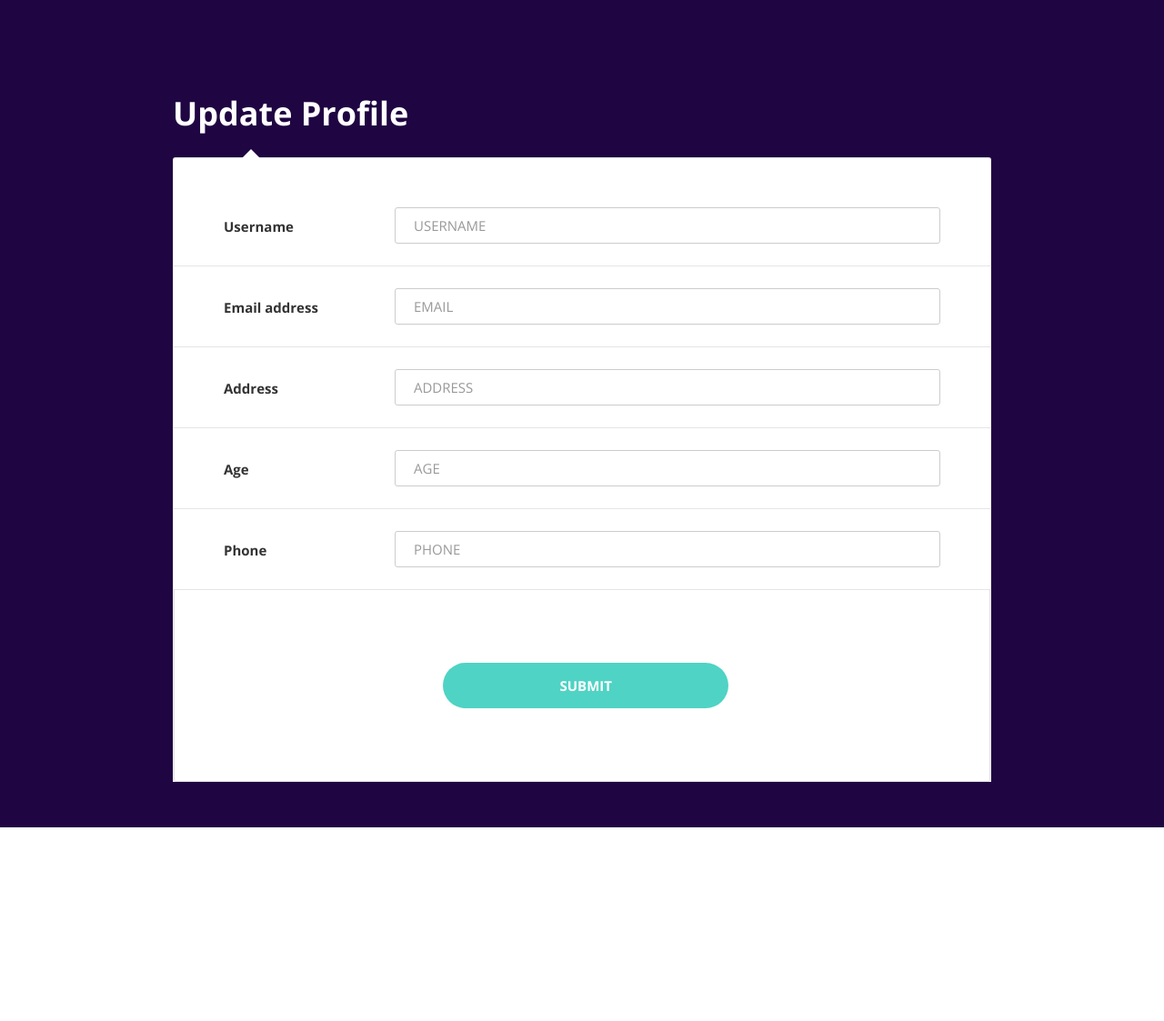
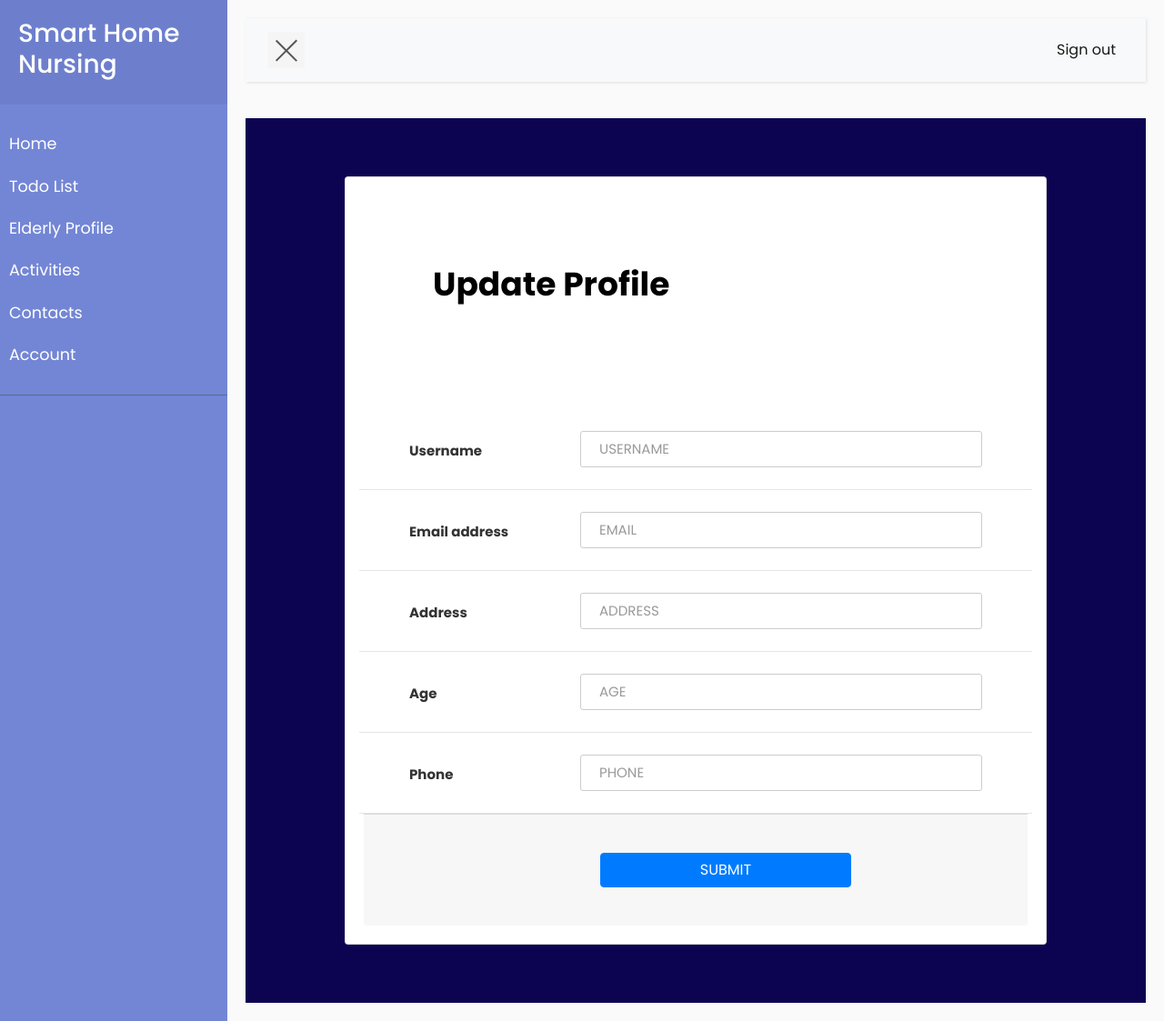
Before and after one commit to MsAnamtaKhan/SmartHomeWebApplication, a Flask app: page /elderly_update in a window 1280 px wide. Shown: the whole page at 91% size. Before the commit the page ends 910 px from the top, so only its background shows below. Run offline with Flask 2, Linux system fonts and the light colour scheme; some libraries are stand-ins or nearby versions.

Commit message:
ADDED PAGES TO NAVBAR

```diff
--- a/application/static/elderly_update/css/main.css
+++ b/application/static/elderly_update/css/main.css
@@ -272,8 +272,8 @@
   background: #fa4251;
 }
 
-.bg-dark {
-  background: #1f0542;}
+.bg {
+  background: #0c0451;}
 
 .bg-gra-01 {
   background: -webkit-gradient(linear, left bottom, left top, from(#fbc2eb), to(#a18cd1));
@@ -598,11 +598,7 @@
   margin-top: 10px;
 }
 
-@media (max-width: 767px) {
-  .label--desc {
-    margin-top: 14px;
-  }
-}
+
 
 .input-file {
   display: none;
@@ -637,12 +633,7 @@
   color: #666;
 }
 
-@media (max-width: 767px) {
-  .input-file__info {
-    display: block;
-    margin-top: 6px;
-  }
-}
+
 
 
 /* ==========================================================================
@@ -666,62 +657,12 @@
    #CARD
    ========================================================================== */
 .card {
-  -webkit-border-radius: 3px;
-  -moz-border-radius: 3px;
-  border-radius: 3px;
-  background: #fff;
-}
-
-.card-6 {
-  background: transparent;
-}
-
-.card-6 .card-heading {
-  background: transparent;
-}
-
-.card-6 .card-body {
-  background: #fff;
-  position: relative;
-  border: 1px solid #e5e5e5;
-  border-bottom: none;
-  padding: 30px 0;
-  padding-bottom: 0;
-  -webkit-border-top-left-radius: 3px;
-  -moz-border-radius-topleft: 3px;
-  border-top-left-radius: 3px;
-  -webkit-border-top-right-radius: 3px;
-  -moz-border-radius-topright: 3px;
-  border-top-right-radius: 3px;
-}
-
-.card-6 .card-body:before {
-  bottom: 100%;
-  left: 75px;
-  border: solid transparent;
-  content: "";
-  height: 0;
-  width: 0;
-  position: absolute;
-  pointer-events: none;
-  border-color: rgba(255, 255, 255, 0);
-  border-bottom-color: #fff;
-  border-width: 10px;
-}
-
-.card-6 .card-footer {
-  background: #fff;
-  border: 1px solid #e5e5e5;
-  border-top: none;
-  -webkit-border-bottom-left-radius: 3px;
-  -moz-border-radius-bottomleft: 3px;
-  border-bottom-left-radius: 3px;
-  -webkit-border-bottom-right-radius: 3px;
-  -moz-border-radius-bottomright: 3px;
-  border-bottom-right-radius: 3px;
-  padding: 50px 55px;
-}
-
+    -webkit-border-radius: 3px;
+    -moz-border-radius: 3px;
+    border-radius: 3px;
+    background: #fff;
+    width:80rem
+  }
 @media (max-width: 767px) {
   .card-6 .card-footer {
     padding: 50px 30px;
--- a/application/templates/base.html
+++ b/application/templates/base.html
@@ -36,13 +36,15 @@
             </div>
 
             <ul class="list-unstyled components">
-
+                <li>
+                    <a href="{{ url_for('home_page') }}">Home</a>
+                </li>
                 <li class="active">
                     <li>
                     <a href="#">Todo List</a>
                 </li>
                 <li>
-                    <a href="#">Elderly Profile</a>
+                    <a href="{{ url_for('elderly_profile') }}">Elderly Profile</a>
                 </li>
                  <li>
                     <a href="#">Activities</a>
@@ -51,7 +53,7 @@
                     <a href="#">Contacts</a>
                 </li>
                  <li>
-                    <a href="#">Account</a>
+                    <a href="{{ url_for('user_profile') }}">Account</a>
                 </li>
 
                     <!-- <a href="#homeSubmenu" data-toggle="collapse" aria-expanded="false" class="dropdown-toggle">Home</a> -->
--- a/application/templates/elderly_update.html
+++ b/application/templates/elderly_update.html
@@ -1,32 +1,30 @@
-<!DOCTYPE html>
-<html lang="en">
+{% extends 'base.html' %}
 
-<head>
-    <!-- Required meta tags-->
-    <meta charset="UTF-8">
-    <meta name="viewport" content="width=device-width, initial-scale=1, shrink-to-fit=no">
-    <meta name="description" content="Colorlib Templates">
-    <meta name="author" content="Colorlib">
-    <meta name="keywords" content="Colorlib Templates">
 
-    <!-- Title Page-->
-    <title>UPDATE PROFILE</title>
+{% block title %}
+  UPDATE ELDERLY PROFILE
+{% endblock %}
+
+{% block head %}
+
 
     <!-- Font special for pages-->
-    <link href="https://fonts.googleapis.com/css?family=Open+Sans:300,300i,400,400i,600,600i,700,700i,800,800i" rel="stylesheet">
+    <!-- <link href="https://fonts.googleapis.com/css?family=Open+Sans:300,300i,400,400i,600,600i,700,700i,800,800i" rel="stylesheet"> -->
 
     <!-- Main CSS-->
     <link  href="{{ url_for('static', filename = 'elderly_update/css/main.css') }}" rel="stylesheet" >
 
 
-</head>
+    {% endblock %}
 
-<body>
-    <div class="page-wrapper bg-dark p-t-100 p-b-50">
+
+    {% block content %}
+
+    <div class="page-wrapper bg">
         <div class="wrapper wrapper--w900">
-            <div class="card card-6">
-                <div class="card-heading">
-                    <h2 class="title">Update Profile</h2>
+            <div class="card card-6" style="margin:4rem">
+                <div class="card-heading" >
+                    <h2 class="title"style="color:black; margin:6rem">Update Profile</h2>
 
                 </div>
                 <div class="card-body">
@@ -99,7 +97,4 @@
     <!-- Main JS-->
     <script src = "{{ url_for('static', filename = 'elderly_update/js/global.js') }}"></script>
 
-</body><!-- This templates was made by Colorlib (https://colorlib.com) -->
-
-</html>
-<!-- end document-->
+{% endblock %}
```
Also changed, not shown: application/static/user_update/css/main.css (+3 -52 lines), application/templates/user_update.html (+6 -7 lines).
